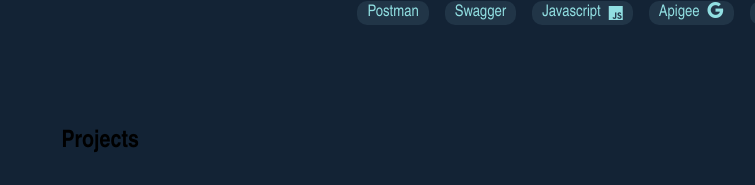
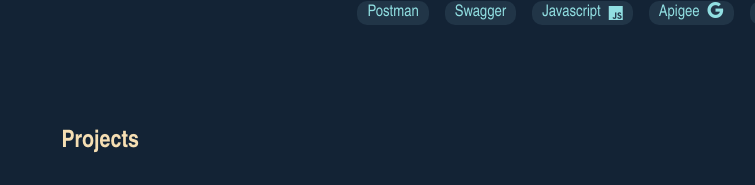
Before and after one commit to nhngcobo/reactportfolio.client, a React (Vite) app: page / in a window 1280 px wide. Shown: the part 1619-1804 px from the top of the page, without its empty margins (525-1280 px from the left). Built offline with nearby package versions, Linux system fonts and the light colour scheme.

Commit message:
changed to wheat

```diff
--- a/src/componentProjects.jsx
+++ b/src/componentProjects.jsx
@@ -17,7 +17,7 @@ class ComponentProjects extends React.Component {
         return (
             <>
                 <div className="ComponentProjects">
-                        <h2 style={{ fontFamily: 'Arial Narrow, Arial, sans-serif', fontWeight: 600, margin: 0 }}>{this.text.Projects}</h2>
+                        <h2 style={{ fontFamily: 'Arial Narrow, Arial, sans-serif', fontWeight: 600, margin: 0, color: "wheat" }}>{this.text.Projects}</h2>
                 </div>
                 <ComponentPortfolio theme={theme} />
                 <SentimentsProject />
```
